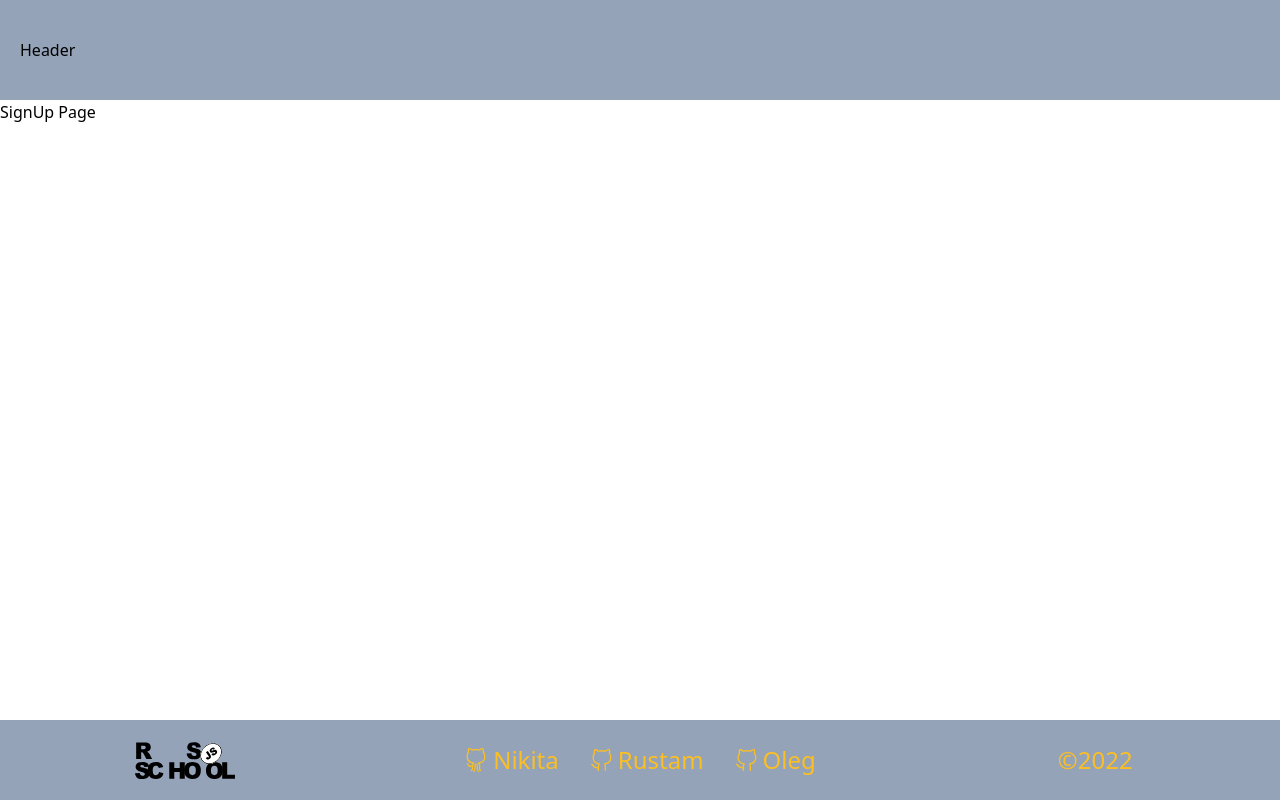
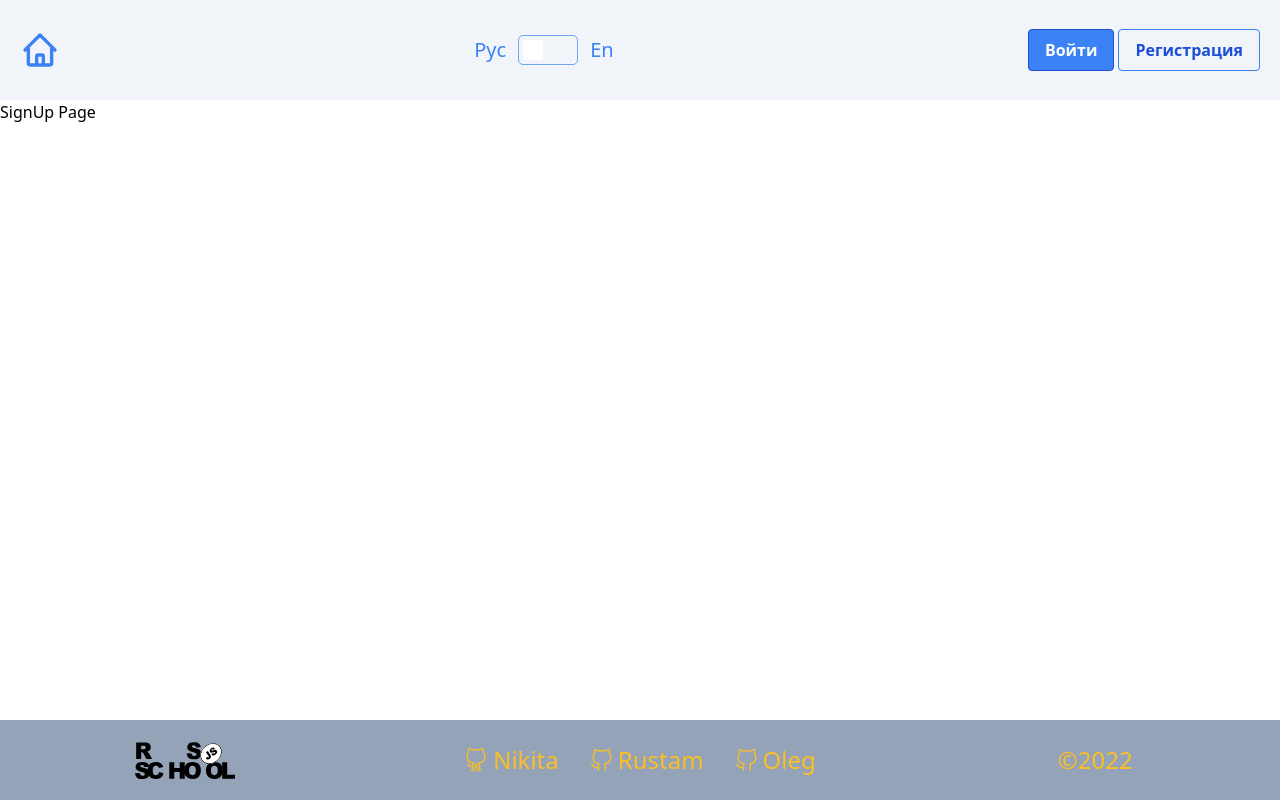
Before and after one commit to lg0leg/project-management-app, a React (Create React App) app: page /registration in a window 1280 px wide. Built offline with nearby package versions, Linux system fonts and the light colour scheme.

Commit message:
feat: improve header layout

```diff
--- a/src/components/Header.tsx
+++ b/src/components/Header.tsx
@@ -1,9 +1,29 @@
-import React from 'react';
+import React, { useState } from 'react';
+import Switcher from 'utils/switcher/switcher';
+import { HiOutlineHome } from 'react-icons/hi';
+import { NavLink } from 'react-router-dom';
 
 export default function Header() {
+  const [isAuth, setIsAuth] = useState(false);
+
   return (
-    <header className="sticky top-0 z-50 flex h-[100px] w-full items-center justify-between bg-slate-400 px-[20px]">
-      <p>Header</p>
+    <header className="sticky top-0 z-50 flex h-[100px] w-full items-center justify-between bg-slate-100 px-[20px]">
+      <NavLink to="/welcome">
+        <HiOutlineHome size={40} color="rgb(59, 130, 246, 1)" />
+      </NavLink>
+      <div className="flex items-center gap-3 text-xl">
+        <span className="text-blue-500">Рус</span>
+        <Switcher />
+        <span className="text-blue-500">En</span>
+      </div>
+      <div className="flex gap-1">
+        <button className="rounded border border-blue-700 bg-blue-500 py-2 px-4 font-bold text-white hover:bg-blue-700">
+          Войти
+        </button>
+        <button className="rounded border border-blue-500 bg-transparent py-2 px-4 font-semibold text-blue-700 hover:border-transparent hover:bg-blue-500 hover:text-white">
+          Регистрация
+        </button>
+      </div>
     </header>
   );
 }
--- /dev/null
+++ b/src/utils/switcher/switcher.css
@@ -0,0 +1,37 @@
+.switcher-label {
+  display: flex;
+  width: 60px;
+  height: 30px;
+  border: 1px solid rgb(59, 130, 246, 0.7);
+  border-radius: 5px;
+  position: relative;
+  transition: transform 0.5s ease-in-out;
+  transform-origin: 50% 50%;
+  cursor: pointer;
+}
+
+.switcher-label:before {
+  transition: transform 0.5s ease;
+  /* transition-delay: 0.1s; */
+  content: '';
+  display: block;
+  position: absolute;
+  width: 20px;
+  height: 20px;
+  background-color: #fff;
+  border-radius: 3px;
+  top: 4px;
+  left: 4px;
+}
+
+.switcher-input[type='checkbox'] {
+  display: none;
+}
+
+.switcher-input[type='checkbox']:checked + .switcher-label {
+  background-color: rgb(59, 130, 246, 1);
+}
+
+.switcher-input[type='checkbox']:checked + .switcher-label:before {
+  transform: translateX(30px);
+}
--- /dev/null
+++ b/src/utils/switcher/switcher.tsx
@@ -0,0 +1,20 @@
+import React, { Fragment } from 'react';
+// import { CHANGE_LANG, store } from 'app/store';
+import './switcher.css';
+
+export default function Switcher() {
+  return (
+    <Fragment>
+      <input
+        className="switcher-input"
+        type="checkbox"
+        id="toggle"
+        // onChange={(e) => {
+        //   const lang = e.target.checked == true ? 'en' : 'ru';
+        //   store.dispatch(CHANGE_LANG(lang));
+        // }}
+      />
+      <label className="switcher-label" htmlFor="toggle"></label>
+    </Fragment>
+  );
+}
```
